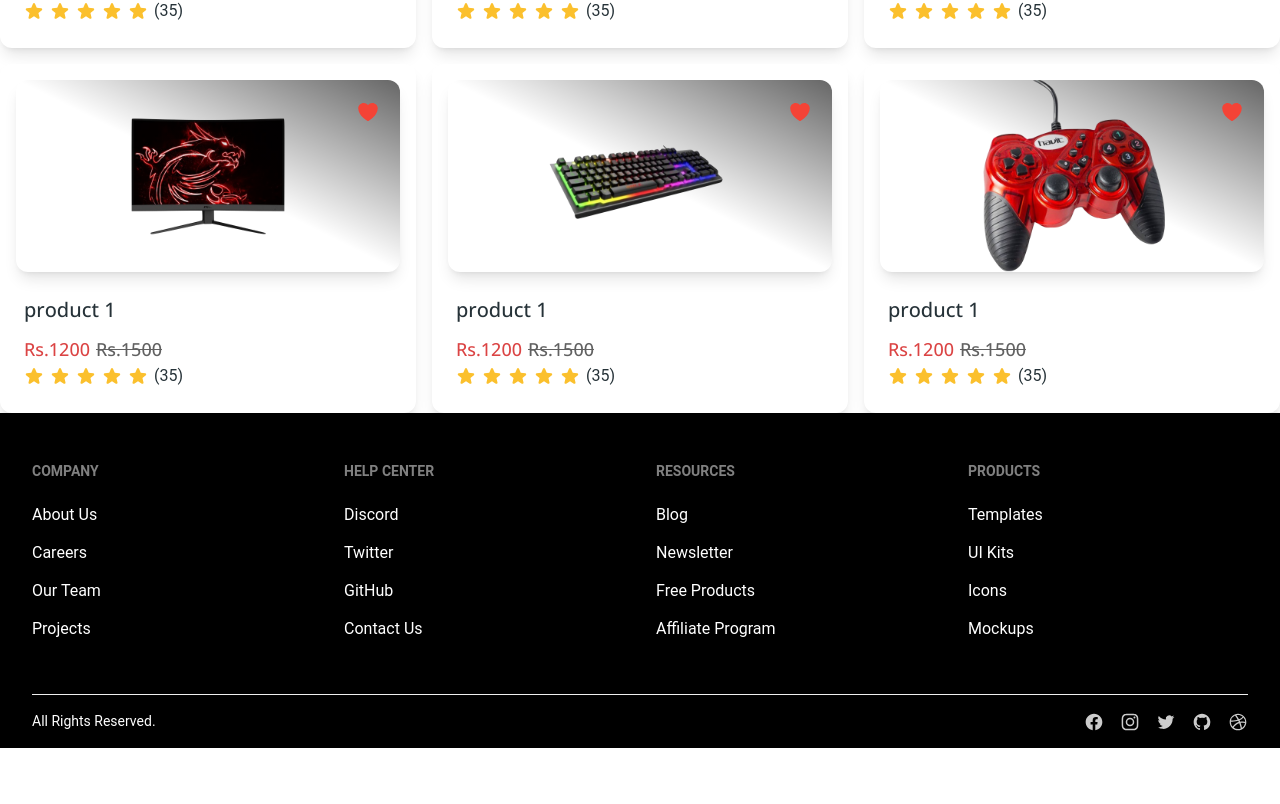
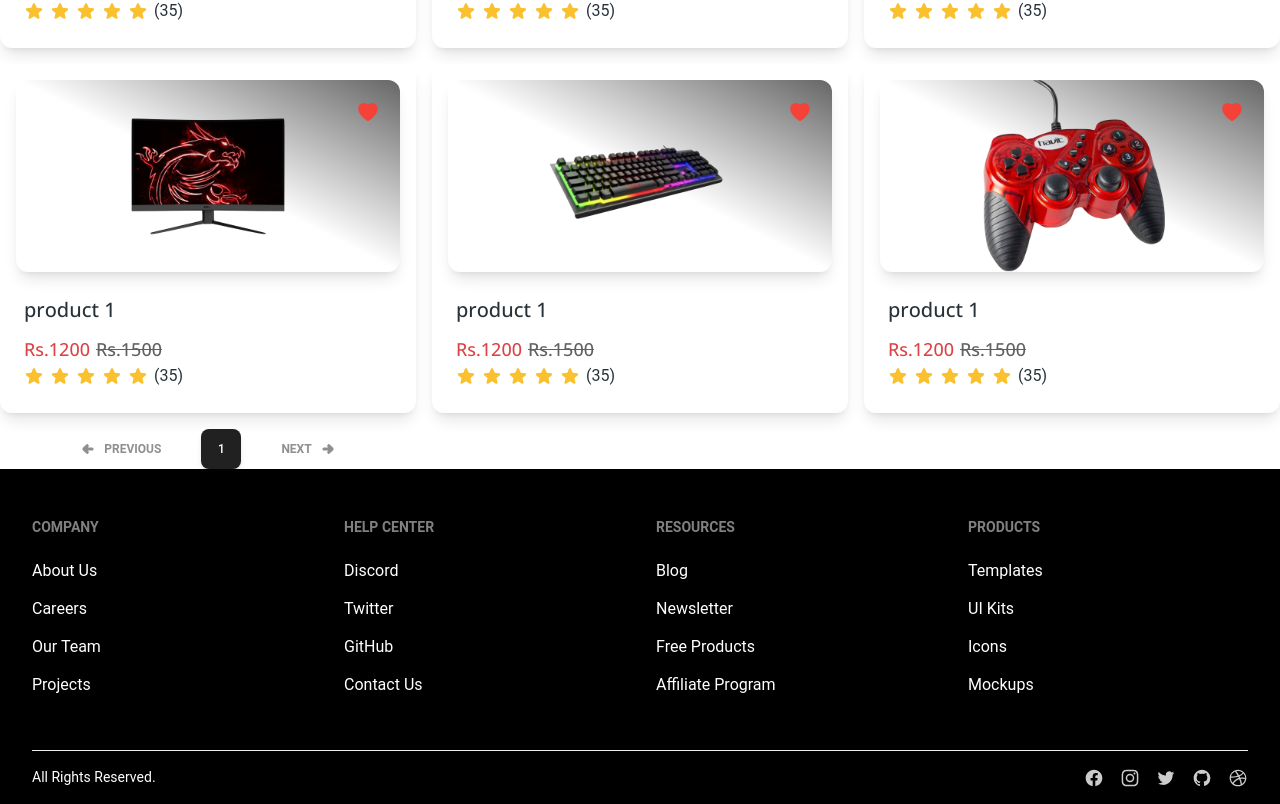
Before and after one commit to ubaidahmed04/Next.js-E-Commerce, a Next.js app: page / in a window 1280 px wide. Shown: the part 1115-1919 px from the top of the page. Before the commit the page ends 1863 px from the top, so only its background shows below. Built offline with nearby package versions, Linux system fonts and the light colour scheme; no server answers.

Commit message:
add pagination and fetch data from dummyJSON and get product using redux

```diff
--- a/package.json
+++ b/package.json
@@ -10,11 +10,14 @@
   },
   "dependencies": {
     "@material-tailwind/react": "^2.1.10",
+    "@reduxjs/toolkit": "^2.2.7",
     "next": "14.2.13",
     "react": "^18",
     "react-dom": "^18",
     "react-icons": "^5.3.0",
+    "react-redux": "^9.1.2",
     "react-slick": "^0.30.2",
+    "redux-persist": "^6.0.0",
     "sharp": "^0.33.5",
     "slick-carousel": "^1.8.1"
   },
--- /dev/null
+++ b/src/GlobalRedux/Provider.js
@@ -0,0 +1,12 @@
+"use client"
+
+import React from 'react'
+import { Provider } from 'react-redux'
+import {store} from './Store'
+export const Providers = ({children}) => {
+  return (
+    <Provider store={store}>
+    {children}
+  </Provider>
+  )
+}
--- /dev/null
+++ b/src/GlobalRedux/Slices/productSlice.js
@@ -0,0 +1,29 @@
+"use client"
+import { createSlice } from "@reduxjs/toolkit";
+export const productSlice = createSlice({
+    initialState:{
+        isProduct:[],
+        isFetching:false,
+        isError:false
+    },
+    name:"product",
+    reducers:{
+        gerProductStart:(state)=>{
+            state.isFetching = true,
+            state.isError = null;
+        },
+        gerProductSuccess:(state,action)=>{
+            state.isProduct= action.payload;
+            state.isFetching = false
+        },
+        gerProductFailed:(state)=>{
+            state.isFetching = false
+            state.isError = true
+        },
+
+    }
+
+})
+
+export const {gerProductSuccess, gerProductStart, gerProductFailed, } = productSlice.actions
+export default productSlice.reducer;
--- /dev/null
+++ b/src/GlobalRedux/Store.js
@@ -0,0 +1,9 @@
+"use client"
+import { configureStore } from '@reduxjs/toolkit'
+import ProductReducer from '@/GlobalRedux/Slices/productSlice'
+ const store =  configureStore({
+  reducer: {
+    product: ProductReducer,
+  },
+})
+export {store}
--- a/src/app/layout.js
+++ b/src/app/layout.js
@@ -2,6 +2,7 @@ import localFont from "next/font/local";
 import "./globals.css";
 import { Appbar,Footer } from '@/components'
 import logo from '@/components/Images/logo.png'
+import { Providers } from "@/GlobalRedux/Provider";
 const geistSans = localFont({
   src: "./fonts/GeistVF.woff",
   variable: "--font-geist-sans",
@@ -37,11 +38,13 @@ export default function RootLayout({ children }) {
       <body
         className={`${geistSans.variable} ${geistMono.variable} antialiased flex flex-col min-h-screen`}
       >
+        <Providers>
         <Appbar/>
         <main className="flex-grow max-w-screen-2xl  w-full h-full mx-auto">
         {children}
         </main>
         <Footer/>
+        </Providers>
       </body>
     </html>
   );
--- a/src/app/page.js
+++ b/src/app/page.js
@@ -1,4 +1,5 @@
-import React from 'react'
+"use client"
+import React, { useEffect, useState } from 'react'
 import { Appbar,CardDefault } from '@/components'
 import Product1 from "@/components/Images/product1.png";
 import Product2 from "@/components/Images/product2.png";
@@ -11,7 +12,72 @@ import Product8 from "@/components/Images/product8.png";
 import Product9 from "@/components/Images/product9.png";
 import Product10 from "@/components/Images/product10.png";
 import Product11 from "@/components/Images/product11.png";
+import { useDispatch, useSelector } from 'react-redux';
+import { gerProductStart, gerProductSuccess, gerProductFailed, } from '@/GlobalRedux/Slices/productSlice';
+import { Button, IconButton } from "@material-tailwind/react";
+
+import { HiArrowSmLeft, HiArrowSmRight  } from "react-icons/hi";
+import { PiArrowCircleRight } from "react-icons/pi";
+import { HiOutlineArrowCircleLeft } from "react-icons/hi";
 const Home = () => {
+  const [limit,setLimit] = useState(10)
+  const [skip,setSkip] = useState(0)
+  const [active, setActive] = React.useState(1);
+  const [totalPage, setTotalPage] = React.useState(1);
+  const maxButtons = 5;
+  console.log(totalPage)
+  const {isProduct} = useSelector((state)=>state.product)
+  const dispatch = useDispatch()
+
+  useEffect(()=>{
+    const getData = async()=>{
+    const url = `https://dummyjson.com/products?limit=${limit}&skip=${skip}&select=title,price`
+    try {
+      dispatch(gerProductStart())
+      const dataFetch = await  fetch(url)
+      const res = await  dataFetch.json()
+      console.log("response",res)
+      const totalItems = res.total; // Assuming 'res.total' gives the total number of items from the API
+      setTotalPage(Math.ceil(totalItems / limit));
+      dispatch(gerProductSuccess(res.products))
+    } catch (error) {
+      console.log("error",error)
+      dispatch(gerProductFailed())
+    }
+  }
+  getData()
+  },[limit,skip])
+
+  const handlePageClick = (pageNumber) => {
+    setActive(pageNumber);
+    setSkip((pageNumber - 1) * limit); // Calculate the skip value based on page number
+  };
+
+ const getItemProps = (index) => ({
+    variant: active === index ? "filled" : "text",
+    color: "gray",
+    onClick: () => handlePageClick(index),
+    className: "rounded-xl",
+  });
+  const next = () => {
+    if (active === totalPage) return;
+    setActive((prev) => prev + 1);
+    setSkip(active * limit); // Update skip for the next page
+  };
+
+  const prev = () => {
+    if (active === 1) return;
+    setActive((prev) => prev - 1);
+    setSkip((active - 2) * limit); // Update skip for the previous page
+  };
+  const getPaginationRange = () => {
+    const start = Math.max(1, active - Math.floor(maxButtons / 2));
+    const end = Math.min(totalPage, start + maxButtons - 1);
+
+    return Array.from({ length: end - start + 1 }, (_, i) => start + i);
+  };
+  console.log("isProduct",isProduct)
+
   return (
     <div className='font grid grid-cols-1 md:grid-cols-2 lg:grid-cols-3  justify-items-center gap-4'>
          <CardDefault url={Product5} title='product 1' price1={1200} price2={1500} />
@@ -26,6 +92,37 @@ const Home = () => {
           <CardDefault url={Product2} title='product 1' price1={1200} price2={1500} />
           <CardDefault url={Product3} title='product 1' price1={1200} price2={1500} />
           <CardDefault url={Product4} title='product 1' price1={1200} price2={1500} />
+          <div className="flex items-center gap-4">
+      <Button
+        variant="text"
+        className="flex items-center gap-2 rounded-full"
+        onClick={prev}
+        disabled={active === 1}
+      >
+        <HiArrowSmLeft strokeWidth={2} className="h-4 w-4" /> Previous
+      </Button>
+      <div className="flex items-center gap-2">
+      {getPaginationRange().map((pageNumber) => (
+          <IconButton
+            key={pageNumber}
+            variant={active === pageNumber ? "filled" : "text"}
+            color={active === pageNumber ? "primary" : "gray"}
+            onClick={() => handlePageClick(pageNumber)}
+          >
+            {pageNumber}
+          </IconButton>
+        ))}
+      </div>
+      <Button
+        variant="text"
+        className="flex items-center gap-2 rounded-full"
+        onClick={next}
+        disabled={active === totalPage}
+      >
+        Next
+        <HiArrowSmRight strokeWidth={2} className="h-4 w-4" />
+      </Button>
+    </div>
     </div>
   )
 }
--- /dev/null
+++ b/src/components/Paginition/index.jsx
@@ -0,0 +1,57 @@
+"use client"
+import React from "react";
+import { Button, IconButton } from "@material-tailwind/react";
+import { ArrowRightIcon, ArrowLeftIcon } from "@heroicons/react/24/outline";
+
+export function CircularPagination() {
+  const [active, setActive] = React.useState(1);
+
+  const getItemProps = (index) =>
+    ({
+      variant: active === index ? "filled" : "text",
+      color: "gray",
+      onClick: () => setActive(index),
+      className: "rounded-full",
+    } );
+
+  const next = () => {
+    if (active === 5) return;
+
+    setActive(active + 1);
+  };
+
+  const prev = () => {
+    if (active === 1) return;
+
+    setActive(active - 1);
+  };
+
+  return (
+    <div className="flex items-center gap-4">
+      <Button
+        variant="text"
+        className="flex items-center gap-2 rounded-full"
+        onClick={prev}
+        disabled={active === 1}
+      >
+        <ArrowLeftIcon strokeWidth={2} className="h-4 w-4" /> Previous
+      </Button>
+      <div className="flex items-center gap-2">
+        <IconButton {...getItemProps(1)}>1</IconButton>
+        <IconButton {...getItemProps(2)}>2</IconButton>
+        <IconButton {...getItemProps(3)}>3</IconButton>
+        <IconButton {...getItemProps(4)}>4</IconButton>
+        <IconButton {...getItemProps(5)}>5</IconButton>
+      </div>
+      <Button
+        variant="text"
+        className="flex items-center gap-2 rounded-full"
+        onClick={next}
+        disabled={active === 5}
+      >
+        Next
+        <ArrowRightIcon strokeWidth={2} className="h-4 w-4" />
+      </Button>
+    </div>
+  );
+}
```
Also changed, not shown: 1 other file (tests, documents, lock files or other folders).
